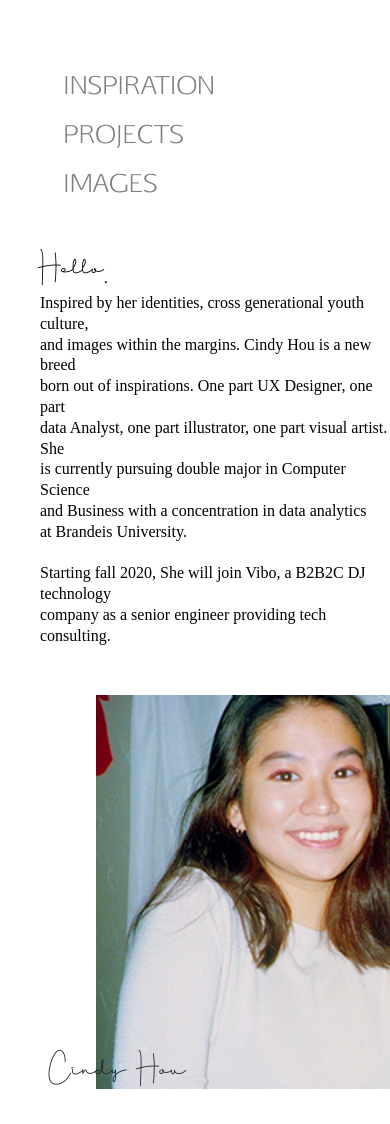
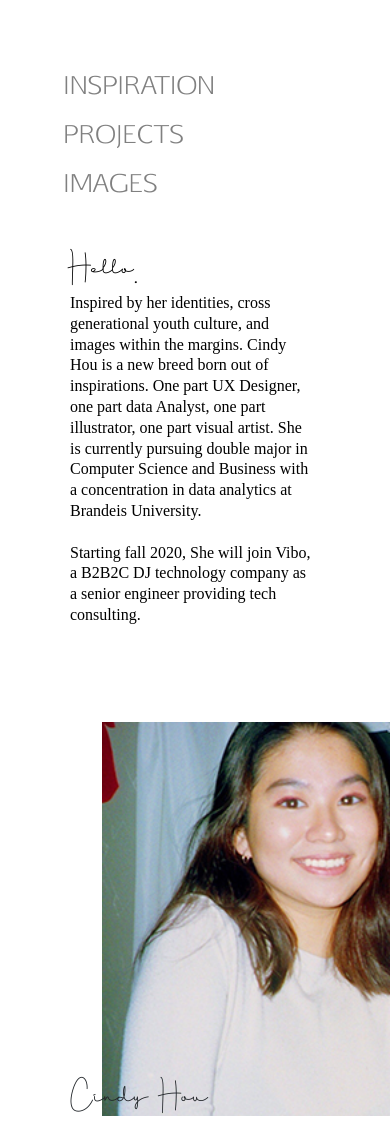
Before and after one commit to cindyhou0210/cindyhou0210.github.io, a plain HTML site: page index.html in a window 390 px wide. Shown: the top 1124 px of the page. Drawn offline with nearby package versions, Linux system fonts and the light colour scheme.

Commit message:
column updates

```diff
--- a/index.html
+++ b/index.html
@@ -48,32 +48,35 @@
       </div>
     </div>
 
+      <div class = "container large">
         <div class = "row">
-      <div class = "container2">
+        <div class="col-lg-6 mr-5 col-md-8 col-sm-12 md-5">
+
           <div class="Introduction">
             Hello.
             <div class="textIntro">
-            Inspired by her identities, cross generational youth culture, <br>and images within the margins. Cindy Hou is a new breed<br>
-            born out of inspirations. One part UX Designer, one part <br>data Analyst, one part illustrator, one part visual artist.
-            She<br> is currently pursuing double major in Computer Science<br> and Business with a concentration in data analytics<br> at Brandeis University.
+              Inspired by her identities, cross generational youth culture, and images within the margins. Cindy Hou is a new breed
+              born out of inspirations. One part UX Designer, one part data Analyst, one part illustrator, one part visual artist.
+              She is currently pursuing double major in Computer Science and Business with a concentration in data analytics at Brandeis University.
               <br>
-            <br> Starting fall 2020, She will join Vibo, a B2B2C DJ technology <br>company as a senior engineer providing tech consulting.
+              <br> Starting fall 2020, She will join Vibo, a B2B2C DJ technology company as a senior engineer providing tech consulting.
             </div>
           </div>
         </div>
 
-      <div class = "container3">
+        <div class="col-lg-5 ml-4 mt-5 col-md-7 col-sm-3 mt-2">
           <div class= "cindyimage">
             <img src="cindyHou.jpg" class="imageCindy" alt="head" style = "width: 400px">
           </div>
 
-        <div class="text ml-5">
+          <div class="text ml-3">
             <div class="cindyPhone">
               <div class="d-block d-md-block d-xl-none">Cindy Hou</div>
             </div>
           </div>
+        </div>
 
-
+      </div>
     </div>
 
 
--- a/styles.css
+++ b/styles.css
@@ -117,7 +117,7 @@ canvas {
 }
 
 .Introduction{
-  margin-left:5rem;
+  margin-left:2rem;
   margin-top: 10rem;
 
   color: black;
@@ -130,7 +130,7 @@ canvas {
   line-height: 1.3;
 }
 .cindyimage{
-  margin-left:5rem;
+  margin-left:0rem;
   margin-top: 10rem;
 }
 
@@ -314,9 +314,17 @@ canvas {
 
 .cindyimage{
   margin-top: 3rem;
-  margin-left: 6rem;
+  margin-left: 3rem;
 
   width:25%;
+}
+
+.cindyPhone{
+
+  margin-top: -3rem;
+
+  font-size: 50px;
+
 }
 
 .inspiration{
@@ -418,7 +426,7 @@ canvas {
 @media (min-width: 576px max-width: 1400px) {
 
 .cindyimage{
-  margin-left: 10rem;
+  margin-left: 0rem;
   margin-top: 3rem;;
 }
 
```
Lines whose indentation alone changed are shown as unchanged.
